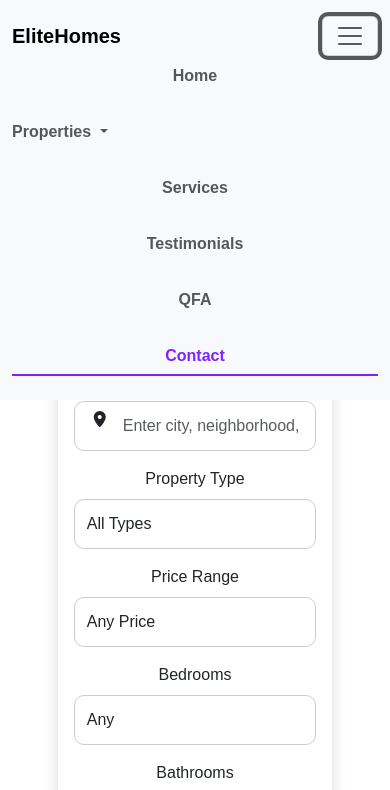
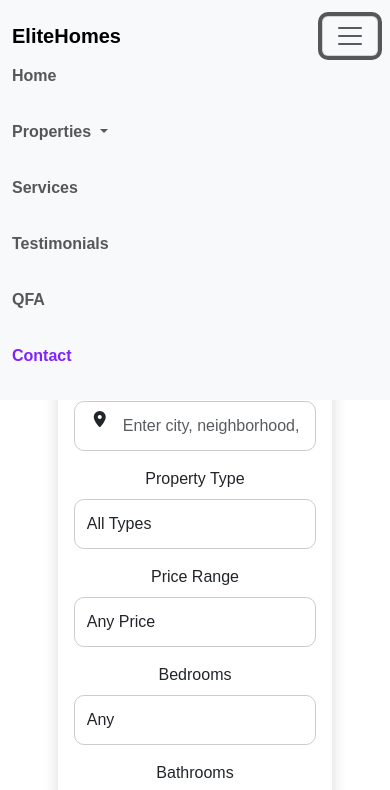
Before and after one commit to mohammad2001sayed-web/mohamed-sayed--monday-thursday-ofline-01026206634, a plain HTML site: page index.html in a window 390 px wide. Both pictures are taken after a click on the button 350 px from the left and 36 px from the top of the page. Shown: the top 790 px of the page. Drawn offline with Linux system fonts and the light colour scheme.

Commit message:
fix responnsive layout

```diff
--- a/css/style.css
+++ b/css/style.css
@@ -168,6 +168,9 @@ body {
 .my-page {
   text-align: center;
   position: relative;
+@media (max-width: 786px) {
+    text-align: left;
+  }
 }
 
 .my-page::after {
@@ -179,6 +182,10 @@ body {
   bottom: 0;
   left: 0;
   transition: width 0.5s;
+  @media (max-width: 786px) {
+display: none; }
+
+
 }
 
 .my-page:hover::after {
```
